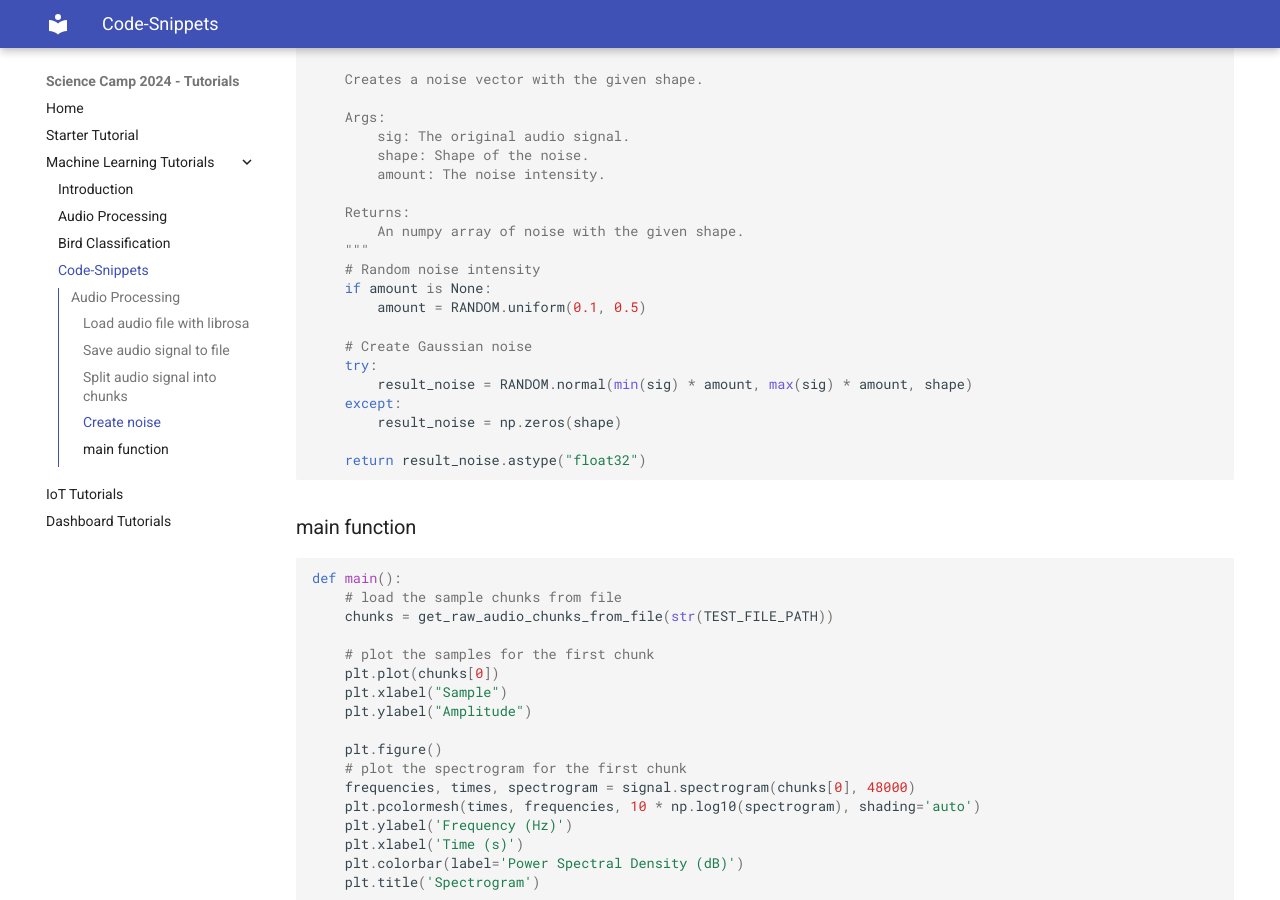
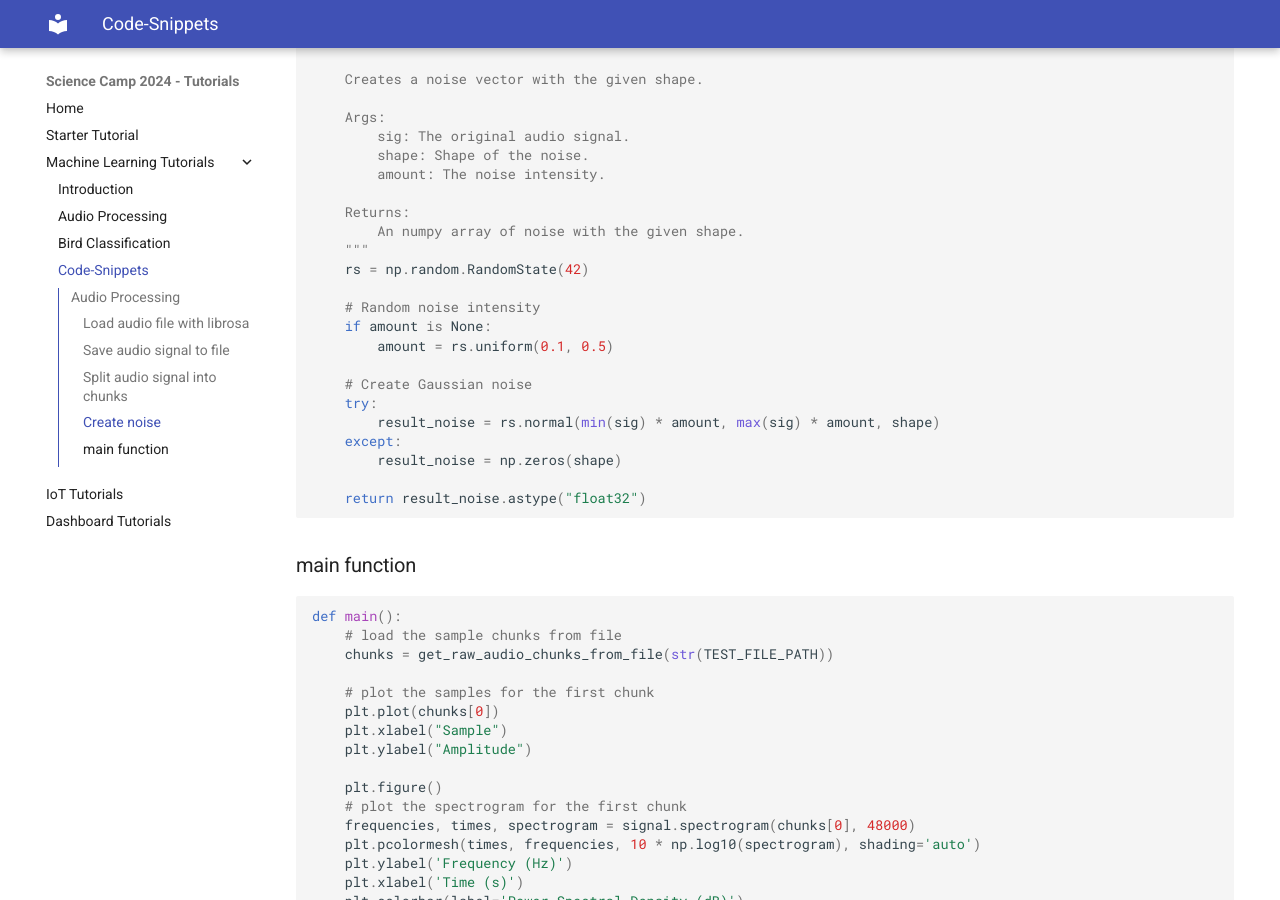
Before and after one commit to Science-Camp-TUI/tutorials, an MkDocs documentation site: the page built from docs/machine-learning/code-snippets.md, in a window 1280 px wide and 900 px high, scrolled down 1730 px. Built offline with MkDocs 1.6.1 and Material for MkDocs 9.7.7, drawn with Linux system fonts in a browser that asks for light colours.

Commit message:
directly use random call for noise

```diff
--- a/docs/machine-learning/code-snippets.md
+++ b/docs/machine-learning/code-snippets.md
@@ -90,13 +90,15 @@ def noise(sig, shape, amount=None):
     Returns:
         An numpy array of noise with the given shape.
     """
+    rs = np.random.RandomState(42)
+
     # Random noise intensity
     if amount is None:
-        amount = RANDOM.uniform(0.1, 0.5)
+        amount = rs.uniform(0.1, 0.5)
 
     # Create Gaussian noise
     try:
-        result_noise = RANDOM.normal(min(sig) * amount, max(sig) * amount, shape)
+        result_noise = rs.normal(min(sig) * amount, max(sig) * amount, shape)
     except:
         result_noise = np.zeros(shape)
 
```
